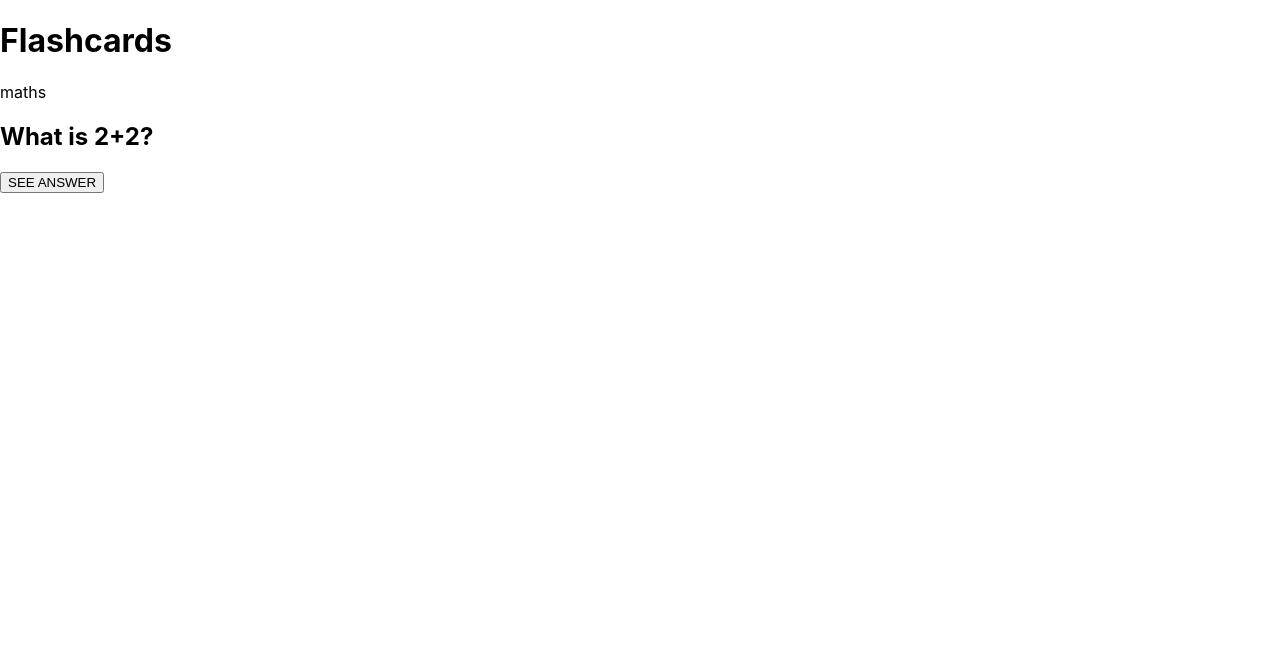
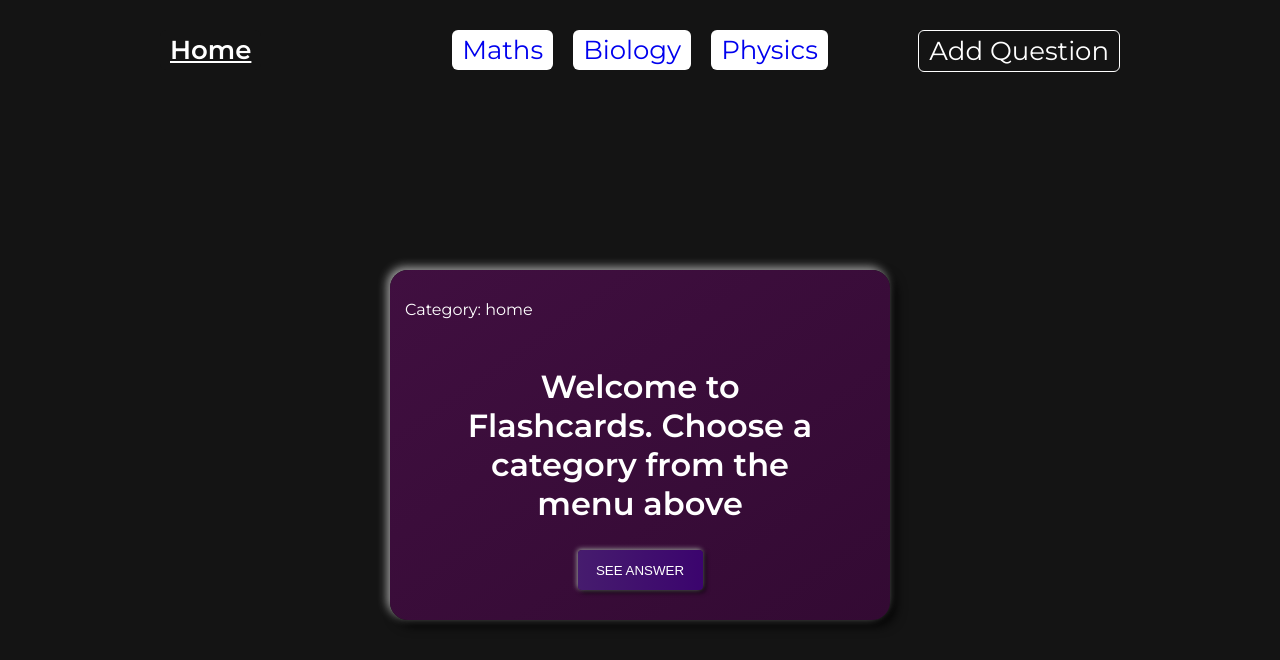
Before and after one commit to MateoGrifsha/FlashcardsWithReact, a React (Create React App) app in the folder flashcard-app/: page / in a window 1280 px wide. Shown: the top 660 px of the page. Built offline with nearby package versions, Linux system fonts and the light colour scheme; data requests are answered from the project's data file.

Commit message:
added some stuff

```diff
--- a/flashcard-app/data/db.json
+++ b/flashcard-app/data/db.json
@@ -1,22 +1,28 @@
 {
     "cards" : [
+        {
+            "category" : "home",
+            "question" : "Welcome to Flashcards. Choose a category from the menu above",
+            "answer" : "",
+            "id" : 1
+        },
         {
             "category" : "maths",
             "question" : "What is 2+2?",
             "answer" : "4",
-            "id" : 1
+            "id" : 2
         },
         {
             "category" : "biology",
             "question" : "What is mitochondria?",
             "answer" : "powerhouse of the cell",
-            "id" : 2
+            "id" : 3
         },
         {
             "category" : "physics",
             "question" : "What is the formula for speed?",
             "answer" : "Distance over time. (s=d/t)",
-            "id" : 3
+            "id" : 4
         }
     ]
 }
--- a/flashcard-app/src/App.js
+++ b/flashcard-app/src/App.js
@@ -1,11 +1,27 @@
-import Flashcard from "./components/Flashcard";
+import { BrowserRouter as Router, Route, Routes} from 'react-router-dom';
+import './index.css';
+import Navbar from "./components/Navbar";
+import Home from "./pages/Home"
+import Maths from "./pages/Maths"
+import Biology from "./pages/Biology"
+import Physics from "./pages/Physics"
+
 
 function App() {
   return (
-    <div className="App">
-      <h1>Flashcards</h1>
-      <Flashcard />
-    </div>
+    <Router>
+        <div className="App">
+          <Navbar />
+            <div className="content">
+              <Routes>
+                <Route exact path="/" element ={<Home />} />
+                <Route exact path="/maths" element ={<Maths />} />
+                <Route exact path="/biology" element ={<Biology />} />
+                <Route exact path="/physics" element ={<Physics />} />
+              </Routes>
+            </div>
+        </div>
+    </Router>
   );
 }
 
--- a/flashcard-app/src/components/Flashcard.js
+++ b/flashcard-app/src/components/Flashcard.js
@@ -1,9 +1,19 @@
 import { useState } from "react";
 import useFetch from "../hooks/useFetch";
 
-const Flashcard = () => {
+const Flashcard = (category) => {
     const [id, setId] = useState(1);
+    const [flashcardCategory, setFlashcardCategory] = useState(category)
     const { data : flashcard, error, isPending} = useFetch(`http://localhost:8000/cards/${ id }`);
+    const handleClick = () => {
+        console.log(flashcard.answer)
+    }
+
+    const handleCategory = () => {
+        setId((Math.floor(Math.random() * 4) + 1))
+    }
+
+    let questions = Array()
 
     return (
         <div className="flashcard-container">
@@ -11,9 +21,9 @@ const Flashcard = () => {
             {error && <div>{error}</div>}
             {flashcard && (
                 <article>
-                    <p>{ flashcard.category }</p>
+                    <p>Category: { flashcard.category }</p>
                     <h2>{ flashcard.question}</h2>
-                    { <button onClick={console.log('button clicked')}>SEE ANSWER</button> }
+                    { <button onClick={handleCategory}>SEE ANSWER</button> }
                 </article>
       )}
         </div>
--- /dev/null
+++ b/flashcard-app/src/components/Navbar.js
@@ -0,0 +1,15 @@
+import { Link } from 'react-router-dom'
+
+const Navbar = () => {
+    return (
+        <div className="navbarContainer">
+            <Link to="/">Home</Link>
+            <Link to="/maths">Maths</Link>
+            <Link to="/biology">Biology</Link>
+            <Link to="/physics">Physics</Link>
+            <Link to="/create">Add Question</Link>
+        </div>
+     );
+}
+
+export default Navbar;
--- a/flashcard-app/src/index.css
+++ b/flashcard-app/src/index.css
@@ -1,13 +1,95 @@
-body {
+@import url('https://fonts.googleapis.com/css2?family=Montserrat:wght@300;400;600&display=swap');
+*{
   margin: 0;
-  font-family: -apple-system, BlinkMacSystemFont, 'Segoe UI', 'Roboto', 'Oxygen',
-    'Ubuntu', 'Cantarell', 'Fira Sans', 'Droid Sans', 'Helvetica Neue',
-    sans-serif;
-  -webkit-font-smoothing: antialiased;
-  -moz-osx-font-smoothing: grayscale;
+  padding: 0;
 }
 
-code {
-  font-family: source-code-pro, Menlo, Monaco, Consolas, 'Courier New',
-    monospace;
+body{
+  font-family: 'Montserrat', sans-serif;
+  background-color: rgb(20, 20, 20);
+  color: white;
 }
+.navbarContainer{
+  display: flex;
+  justify-content: center;
+  width: 1000px;
+  font-size: 26px;
+  position: relative;
+  margin: 30px auto;
+}
+.navbarContainer a{
+  background-color: white;
+  text-decoration: none;
+  padding: 4px 10px;
+  border-radius: 6px;
+  margin-inline: 10px;
+}
+
+.navbarContainer a:first-child{
+  background-color: rgb(20, 20, 20);
+  color: white;
+  font-weight: 600;
+  position: absolute;
+  left: 10px;
+  text-decoration: underline;
+}
+.navbarContainer a:last-child{
+  background-color: rgb(20, 20, 20);
+  color: white;
+  border: thin solid white;
+  position: absolute;
+  right: 10px;
+  transition: 0.125s ease-in-out;
+}
+.navbarContainer a:last-child:hover{
+  background-color: white;
+  color: rgb(20, 20, 20);
+  transition: 0.125s ease-in-out;
+}
+.content{
+  display: flex;
+  justify-content: center;
+  align-items: center;
+  margin-top: 200px;
+}
+.flashcard-container{
+  background: linear-gradient(to bottom right, rgb(64, 15, 64), rgb(51, 10, 51));
+  width: 450px;
+  min-height: 250px;
+  border-radius: 18px;
+  padding: 50px 25px;
+  position: relative;
+  display: flex;
+  justify-content: center;
+  align-items: center;
+  box-shadow: -3px -3px 10px rgb(159, 159, 159), 5px 5px 12px black;
+
+}
+.flashcard-container p {
+  position: absolute;
+  top: 30px;
+  left: 15px;
+}
+.flashcard-container h2{
+  margin: 10px auto;
+  text-align: center;
+  font-size: 32px;
+  width: 350px;
+}
+.flashcard-container button {
+  position: absolute;
+  bottom: 30px;
+  left: 37.5%;
+  width: 125px;
+  height: 40px;
+  border-radius: 4px;
+  outline: none;
+  border: none;
+  background: linear-gradient(to right, rgb(70, 28, 110), rgb(59, 4, 110));
+  box-shadow: -1px -1px 5px rgb(159, 159, 159), 2px 2px 5px black;
+  color: white;
+  cursor: pointer;
+}
+.flashcard-container button:hover {
+  background: linear-gradient(to right, rgb(74, 29, 115), rgb(41, 0, 79));
+}
--- /dev/null
+++ b/flashcard-app/src/pages/Biology.js
@@ -0,0 +1,7 @@
+const Biology = () => {
+    return (
+        <div>Biology</div>
+     );
+}
+
+export default Biology;
--- /dev/null
+++ b/flashcard-app/src/pages/Home.js
@@ -0,0 +1,9 @@
+import Flashcard from "../components/Flashcard";
+
+const Home = () => {
+    return (
+        <div><Flashcard category="home"/></div>
+     );
+}
+
+export default Home;
--- /dev/null
+++ b/flashcard-app/src/pages/Maths.js
@@ -0,0 +1,7 @@
+const Maths = () => {
+    return (
+        <div>Maths</div>
+     );
+}
+
+export default Maths;
--- /dev/null
+++ b/flashcard-app/src/pages/Physics.js
@@ -0,0 +1,7 @@
+const Physics = () => {
+    return (
+        <div>Physics</div>
+     );
+}
+
+export default Physics;
```
